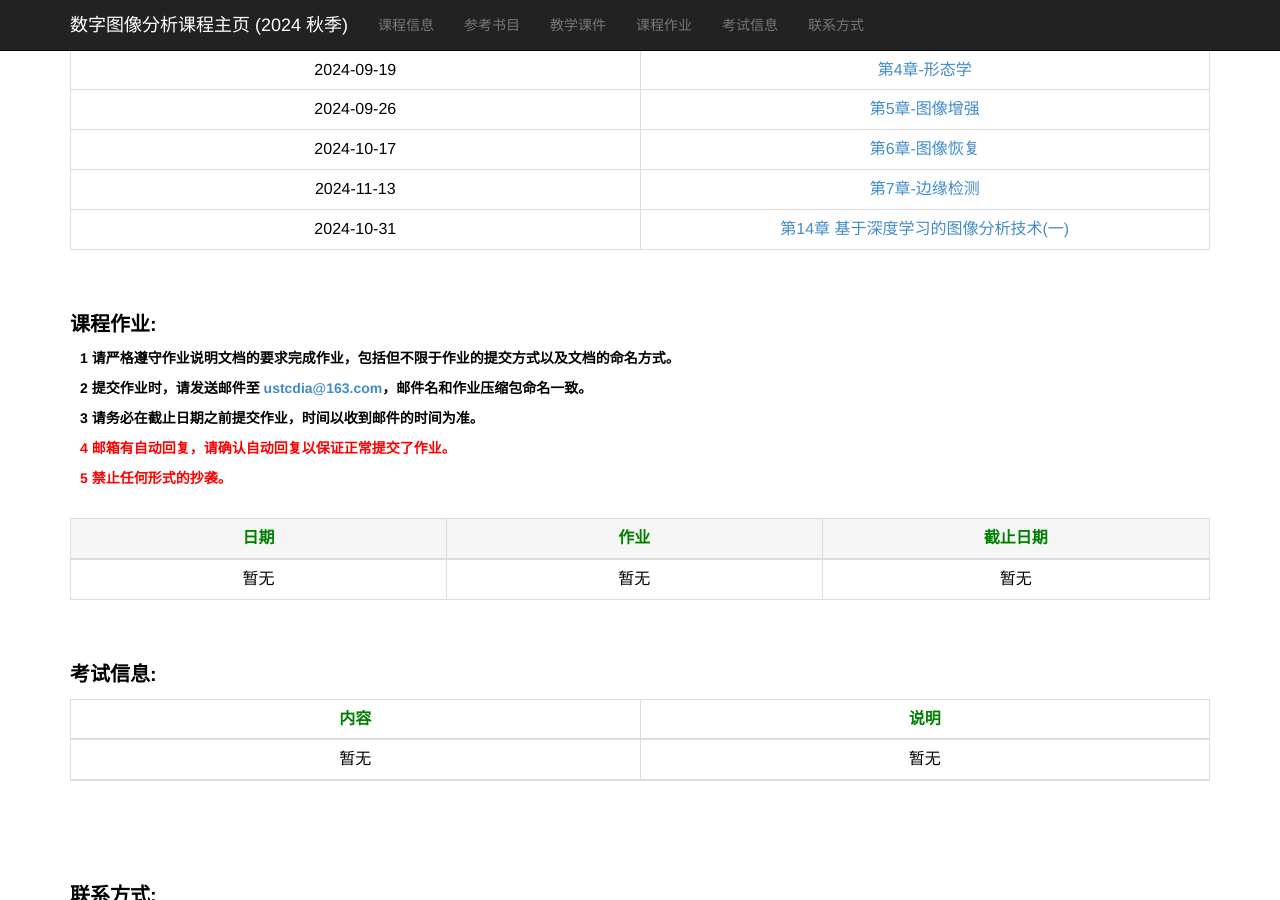
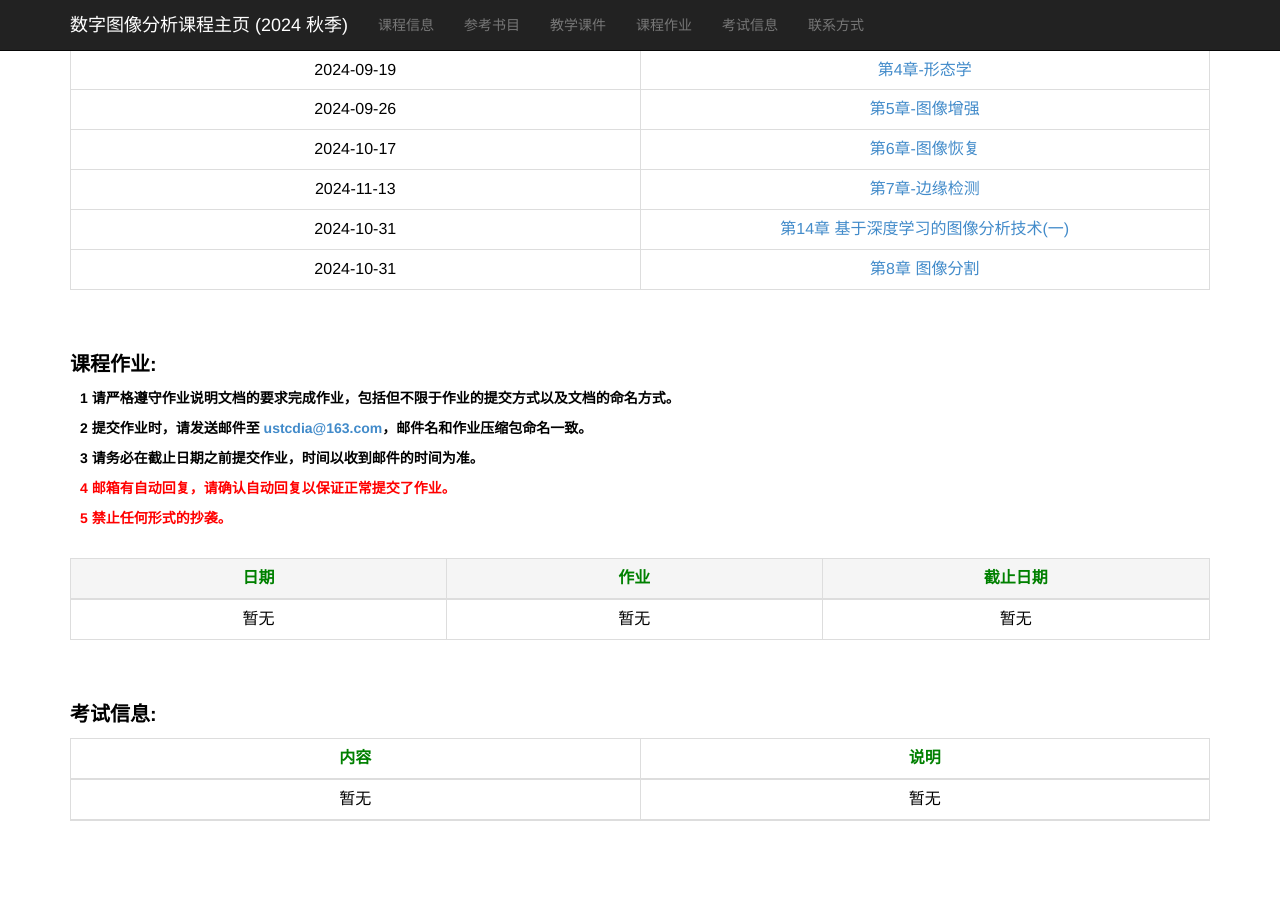
Before and after one commit to ustc-dia/ustc-dia.github.io, a Jekyll site: the page index.html, which Jekyll copies as it is, in a window 1280 px wide and 900 px high, scrolled down 914 px. Built offline with Jekyll 4.4.1, drawn with Linux system fonts in a browser that asks for light colours.

Commit message:
Update index.html

```diff
--- a/index.html
+++ b/index.html
@@ -202,6 +202,10 @@
                     <td>2024-10-31</td>
                     <td><a href="./slides_2024_autumn/第14章 基于深度学习的图像分析技术(一).pdf" target="_blank">第14章 基于深度学习的图像分析技术(一)</a></td>
                 </tr>
+                <tr>
+                    <td>2024-10-31</td>
+                    <td><a href="./slides_2024_autumn/第8章 图像分割.pdf" target="_blank">第8章 图像分割</a></td>
+                </tr>
             </tbody>
         </table>
 
```
